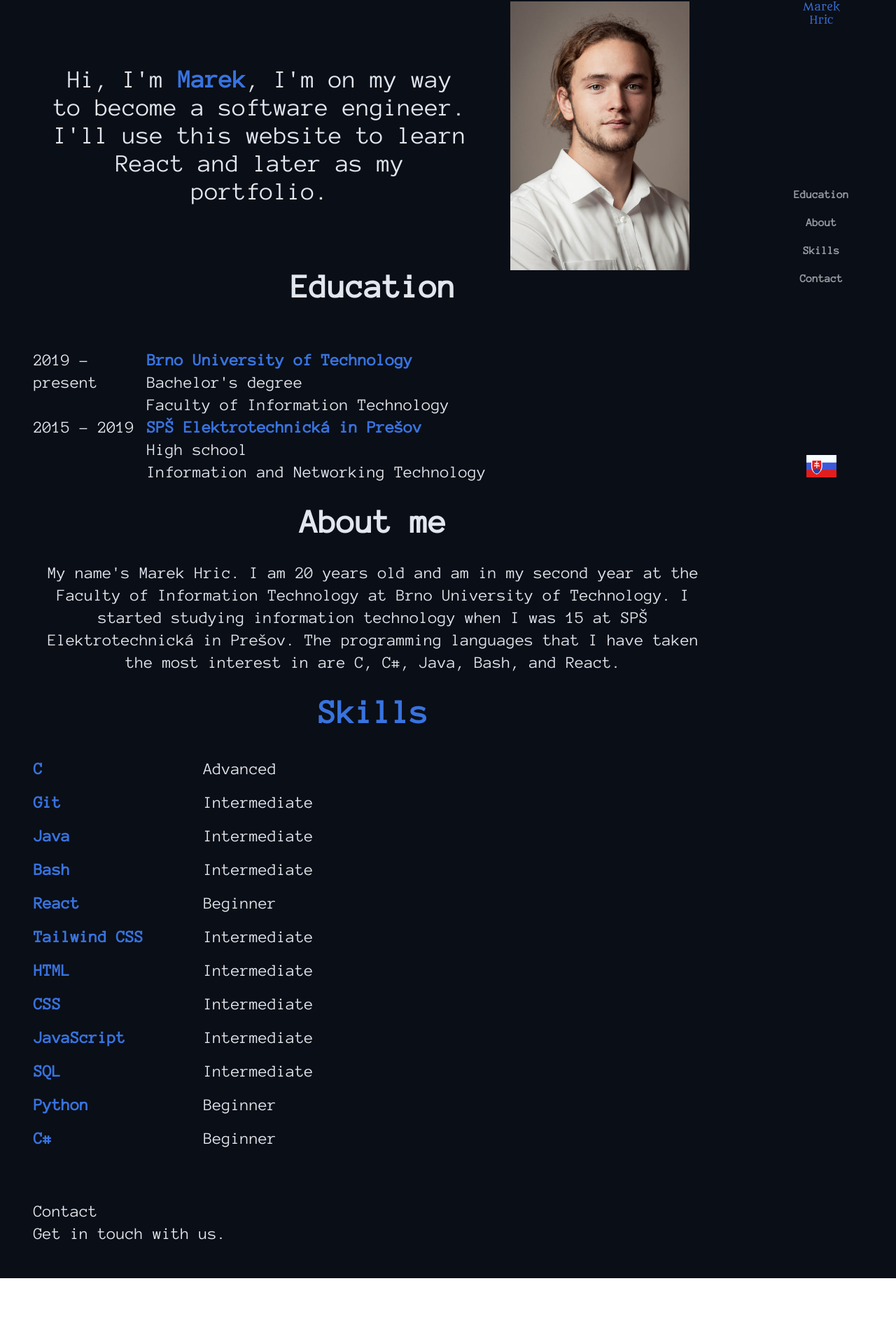
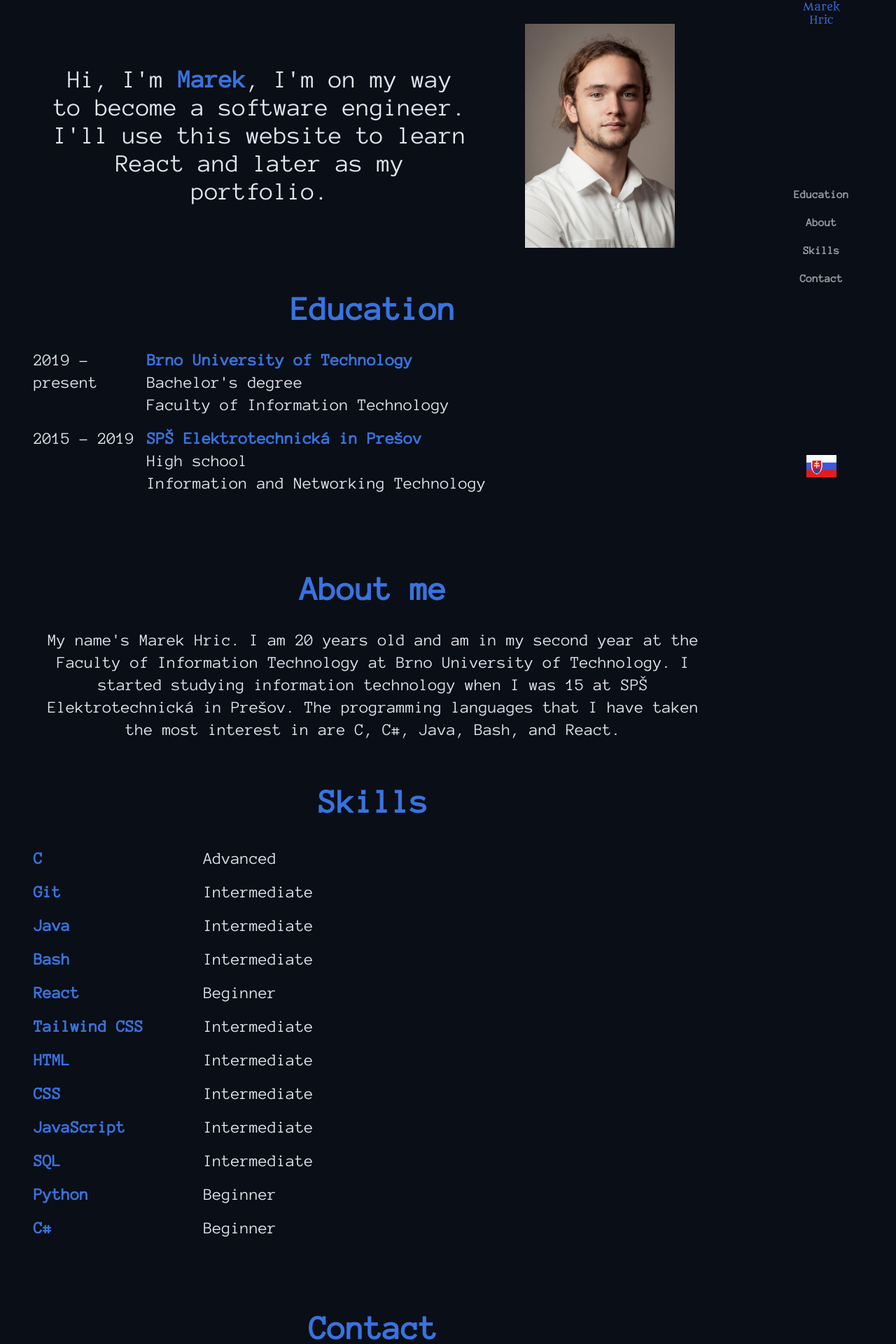
Before and after one commit to Marek324/Personal-page, a React (Vite) app: page / in a window 1280 px wide. Shown: the part 46-1966 px from the top of the page at 70% size. Before the commit the page ends 1872 px from the top, so only its background shows below. Built offline with nearby package versions, Linux system fonts and the light colour scheme.

Commit message:
Minor design changes

```diff
--- /dev/null
+++ b/src/components/Contact/ContactItem.tsx
@@ -0,0 +1,3 @@
+function ContactItem() {}
+
+export default ContactItem;
--- a/src/components/sections/About.tsx
+++ b/src/components/sections/About.tsx
@@ -4,8 +4,8 @@ function About() {
     const { t } = useTranslation();
 
     return (
-        <section id="sec_about">
-            <h2 className="text-5xl font-bold text-center pb-8">
+        <section id="sec_about" className="py-8">
+            <h2 className="text-5xl font-bold text-center pb-8 text-accent">
                 {t("about.title")}
             </h2>
 
--- a/src/components/sections/Contact.tsx
+++ b/src/components/sections/Contact.tsx
@@ -1,7 +1,12 @@
+import { useTranslation } from "react-i18next";
+
 function Contact() {
+    const { t } = useTranslation();
     return (
-        <section id="sec_contact">
-            <h1>Contact</h1>
+        <section id="sec_contact" className="py-8">
+            <h2 className="text-5xl font-bold text-center text-accent">
+                {t("contact")}
+            </h2>
             <p>Get in touch with us.</p>
         </section>
     );
--- a/src/components/sections/Education.tsx
+++ b/src/components/sections/Education.tsx
@@ -15,15 +15,15 @@ function Education() {
     });
 
     return (
-        <section id="sec_education">
-            <h2 className="text-5xl font-bold text-center pb-8">
+        <section id="sec_education" className="py-8">
+            <h2 className="text-5xl font-bold text-center text-accent">
                 {t("education.title")}
             </h2>
             <ul className="py-8">
                 {education.map((item, index) => (
                     <li key={index} className="flex">
                         <p className="h-full flex-start w-1/6">{item.year}</p>
-                        <div className="flex flex-col ">
+                        <div className="flex flex-col mb-4">
                             <p className="font-bold text-accent">
                                 {item.school}
                             </p>
--- a/src/components/sections/Home.tsx
+++ b/src/components/sections/Home.tsx
@@ -1,13 +1,14 @@
 import meImg from "../../assets/tablo_small_c.jpg";
-import { Trans } from "react-i18next";
+import { useTranslation, Trans } from "react-i18next";
 
 function Home() {
+    const { t } = useTranslation();
     return (
-        <section id="sec_home" className="flex h-96">
+        <section id="sec_home" className="flex h-96 py-8">
             <div className="flex-start basis-2/3 flex flex-col justify-center">
                 <p className="text-center text-4xl p-5 ">
                     <Trans
-                        i18nKey="home"
+                        i18nKey={t("home")}
                         components={{
                             1: <span className="text-accent font-black" />,
                         }}
```
